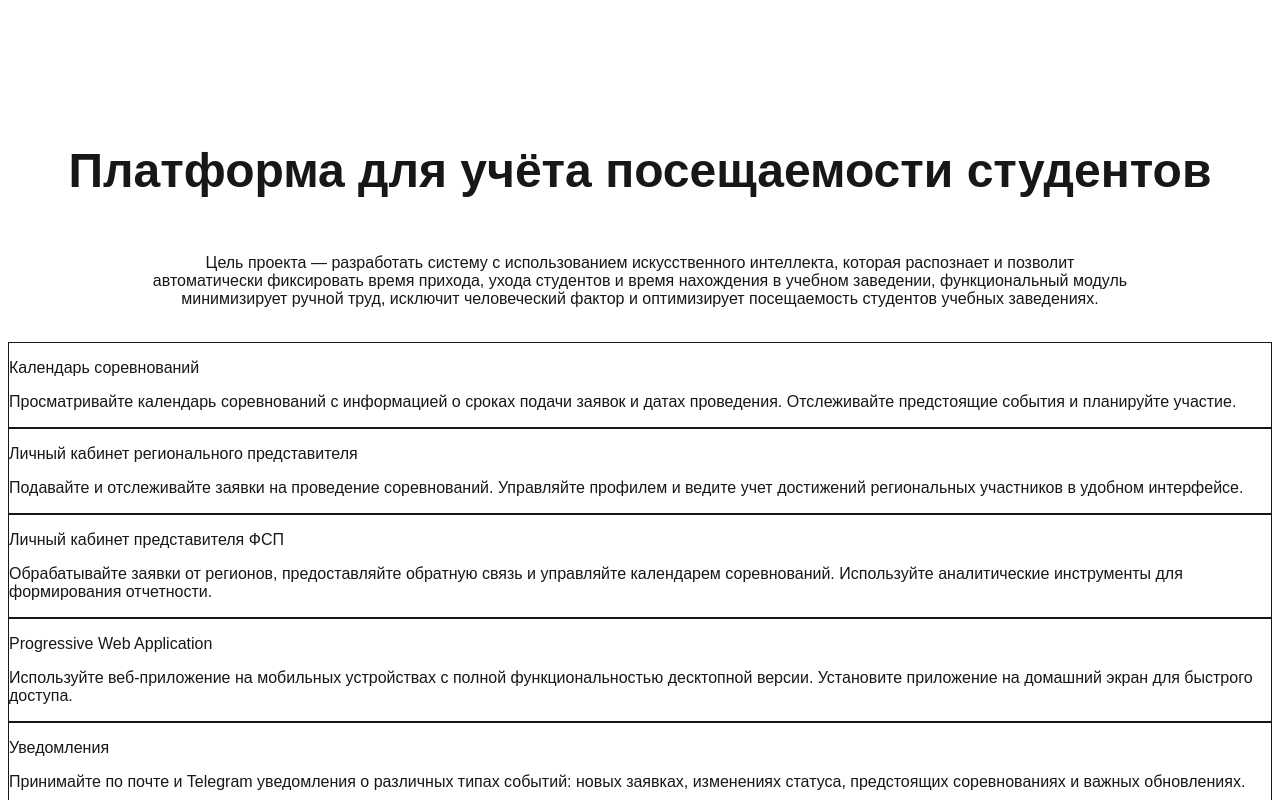
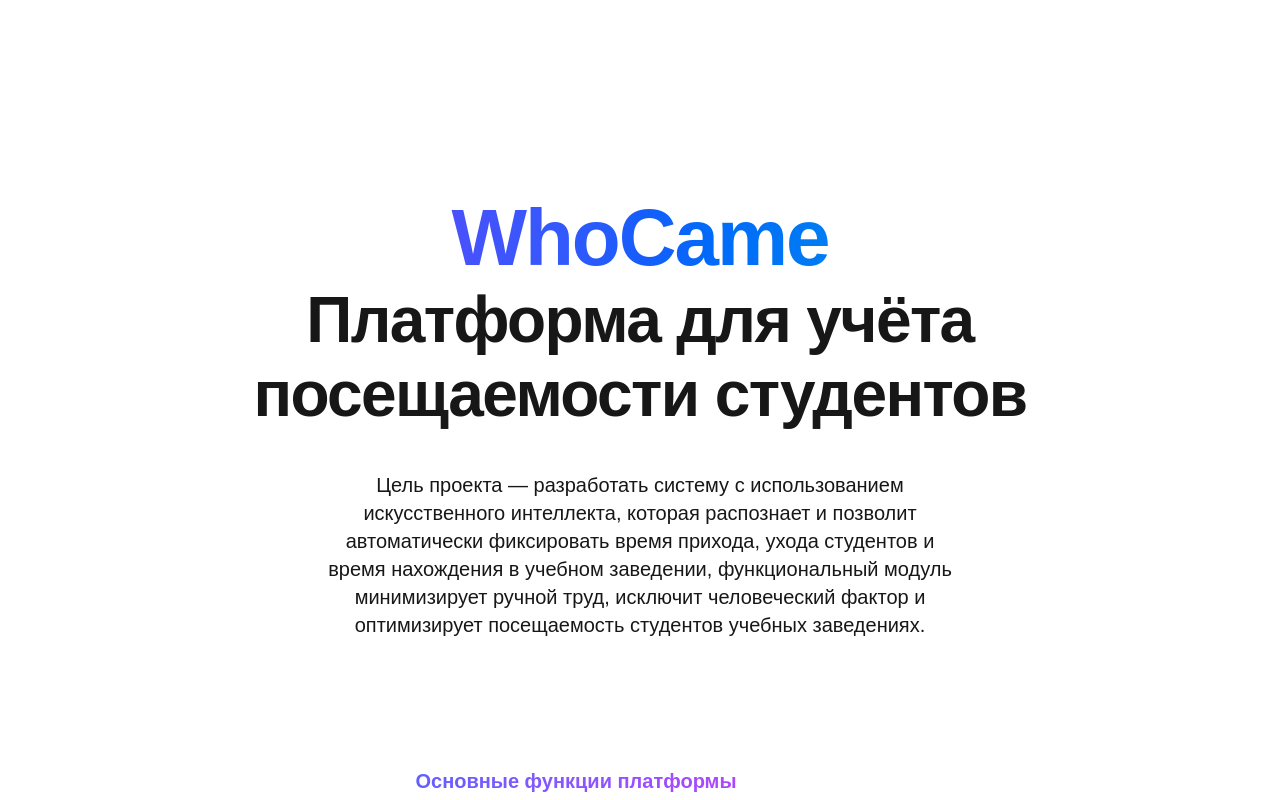
Before and after one commit to code-418-dpr/WhoCame-frontend, a Next.js app: page / in a window 1280 px wide. Shown: the top 800 px of the page. Built offline with nearby package versions, Linux system fonts and the light colour scheme.

Commit message:
build(deps-dev): integrated tailwindcss 4

```diff
--- a/package.json
+++ b/package.json
@@ -20,6 +20,7 @@
         "@eslint/compat": "^1.2.6",
         "@eslint/eslintrc": "^3",
         "@eslint/js": "^9.20.0",
+        "@tailwindcss/postcss": "^4.0.6",
         "@trivago/prettier-plugin-sort-imports": "^5.2.2",
         "@types/node": "^20",
         "@types/react": "^19",
--- a/postcss.config.mjs
+++ b/postcss.config.mjs
@@ -1,7 +1,6 @@
-/** @type {import('postcss-load-config').Config} */
 const config = {
     plugins: {
-        tailwindcss: {},
+        "@tailwindcss/postcss": {},
     },
 };
 
--- a/src/app/globals.css
+++ b/src/app/globals.css
@@ -1,6 +1,4 @@
-@tailwind base;
-@tailwind components;
-@tailwind utilities;
+@import "tailwindcss";
 
 :root {
     --background: #ffffff;
```
Also changed, not shown: 1 other file (tests, documents, lock files or other folders).
